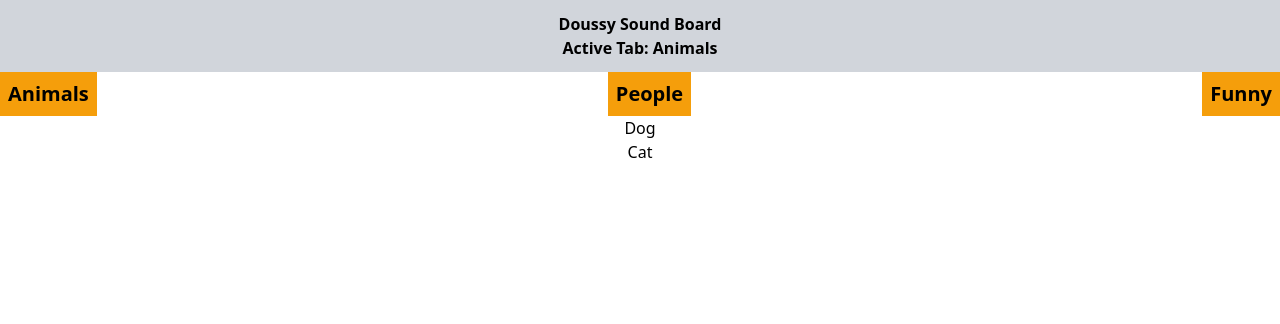
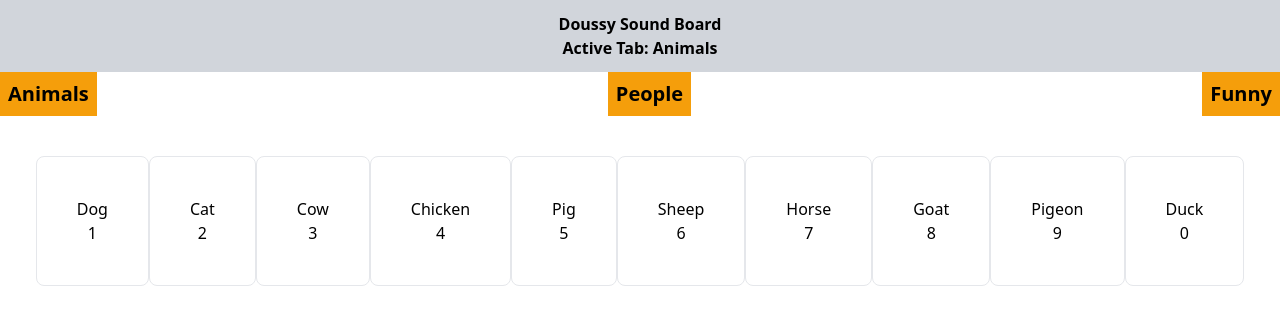
Before and after one commit to Doussy/Doussy-Sound-Board, a Next.js app: page / in a window 1280 px wide. Shown: the top 324 px of the page. Built offline with nearby package versions, Linux system fonts and the light colour scheme.

Commit message:
Play sounds

```diff
--- a/pages/index.tsx
+++ b/pages/index.tsx
@@ -1,5 +1,5 @@
 import Head from 'next/head'
-import { useState } from 'react'
+import { useEffect, useState } from 'react'
 
 let tabs = [
   {
@@ -7,13 +7,59 @@ let tabs = [
     items: [
       {
         name: 'Dog',
-        image: 'dog.jpg',
-        sound: 'dog.mp3',
+        sound: './sounds/animals/dog.mp3',
       },
       {
         name: 'Cat',
-        image: 'cat.jpg',
-        sound: 'cat.mp3',
+        sound: './sounds/animals/cat.wav',
+      },
+      {
+        name: 'Cow',
+        sound: 'cow.mp3',
+      },
+      {
+        name: 'Chicken',
+        sound: 'chicken.mp3',
+      },
+      {
+        name: 'Pig',
+        sound: 'pig.mp3',
+      },
+      {
+        name: 'Sheep',
+        sound: 'sheep.mp3',
+      },
+      {
+        name: 'Horse',
+        sound: 'horse.mp3',
+      },
+      {
+        name: 'Goat',
+        sound: 'goat.mp3',
+      },
+      {
+        name: 'Pigeon',
+        sound: 'pigeon.mp3',
+      },
+      {
+        name: 'Duck',
+        sound: 'duck.mp3',
+      },
+      {
+        name: 'Dolphin',
+        sound: 'dolphin.mp3',
+      },
+      {
+        name: 'Elephant',
+        sound: 'elephant.mp3',
+      },
+      {
+        name: 'Giraffe',
+        sound: 'giraffe.mp3',
+      },
+      {
+        name: 'Hippo',
+        sound: 'hippo.mp3',
       },
     ],
   },
@@ -22,12 +68,10 @@ let tabs = [
     items: [
       {
         name: 'Jan',
-        image: 'dog.jpg',
         sound: 'dog.mp3',
       },
       {
         name: 'Kobus',
-        image: 'cat.jpg',
         sound: 'cat.mp3',
       },
     ],
@@ -37,12 +81,10 @@ let tabs = [
     items: [
       {
         name: 'Fart',
-        image: 'dog.jpg',
         sound: 'dog.mp3',
       },
       {
         name: 'Fart2',
-        image: 'cat.jpg',
         sound: 'cat.mp3',
       },
     ],
@@ -51,6 +93,56 @@ let tabs = [
 
 export default function Home() {
   const [activeTab, setActiveTab] = useState('Animals')
+  const [activeItems, setActiveItems] = useState(tabs[0].items)
+
+  useEffect(() => {
+    window.addEventListener('keypress', (e) => {
+      switch (e.key) {
+        case '1':
+          let sound1 = new Audio(activeItems[0].sound)
+          sound1.play()
+          return
+        case '2':
+          let sound2 = new Audio(activeItems[1].sound)
+          sound2.play()
+          return
+        case '3':
+          let sound3 = new Audio(activeItems[2].sound)
+          sound3.play()
+          return
+        case '4':
+          let sound4 = new Audio(activeItems[3].sound)
+          sound4.play()
+          return
+        case '5':
+          let sound5 = new Audio(activeItems[4].sound)
+          sound5.play()
+          return
+        case '6':
+          let sound6 = new Audio(activeItems[5].sound)
+          sound6.play()
+          return
+        case '7':
+          let sound7 = new Audio(activeItems[6].sound)
+          sound7.play()
+          return
+        case '8':
+          let sound8 = new Audio(activeItems[7].sound)
+          sound8.play()
+          return
+        case '9':
+          let sound9 = new Audio(activeItems[8].sound)
+          sound9.play()
+          return
+        case '0':
+          let sound0 = new Audio(activeItems[9].sound)
+          sound0.play()
+          return
+        default:
+          return
+      }
+    })
+  }, [activeItems])
 
   return (
     <div className="text-center">
@@ -70,6 +162,7 @@ export default function Home() {
             className="cursor-pointer bg-amber-500 p-2 text-xl font-bold"
             onClick={() => {
               setActiveTab(tab.name)
+              setActiveItems(tab.items)
             }}
           >
             {tab.name}
@@ -77,12 +170,19 @@ export default function Home() {
         ))}
       </div>
 
-      <div>
-        {tabs
-          .filter(item => item.name === activeTab)[0]
-          .items.map((item) => (
+      <div className="flex justify-center p-10">
+        {activeItems.slice(0, 10).map((item, index) => (
+          <div
+            className="cursor-pointer rounded-lg border p-10"
+            onClick={() => {
+              let song = new Audio(item.sound)
+              song.play()
+            }}
+          >
             <div>{item.name}</div>
-          ))}
+            {index === 9 ? <div>0</div> : <div>{index + 1}</div>}
+          </div>
+        ))}
       </div>
     </div>
   )
```
Also changed, not shown: 2 other files (tests, documents, lock files or other folders).
